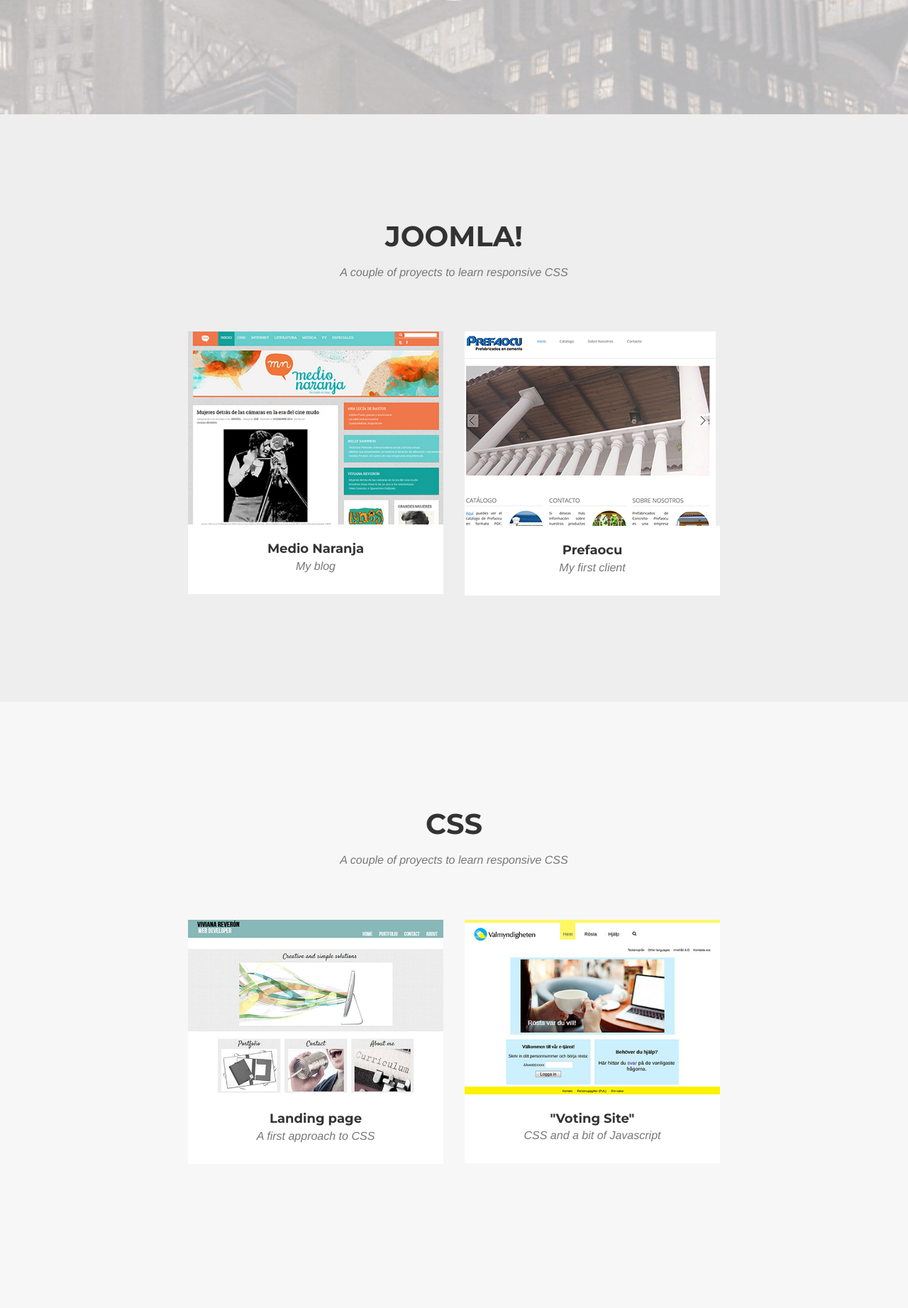
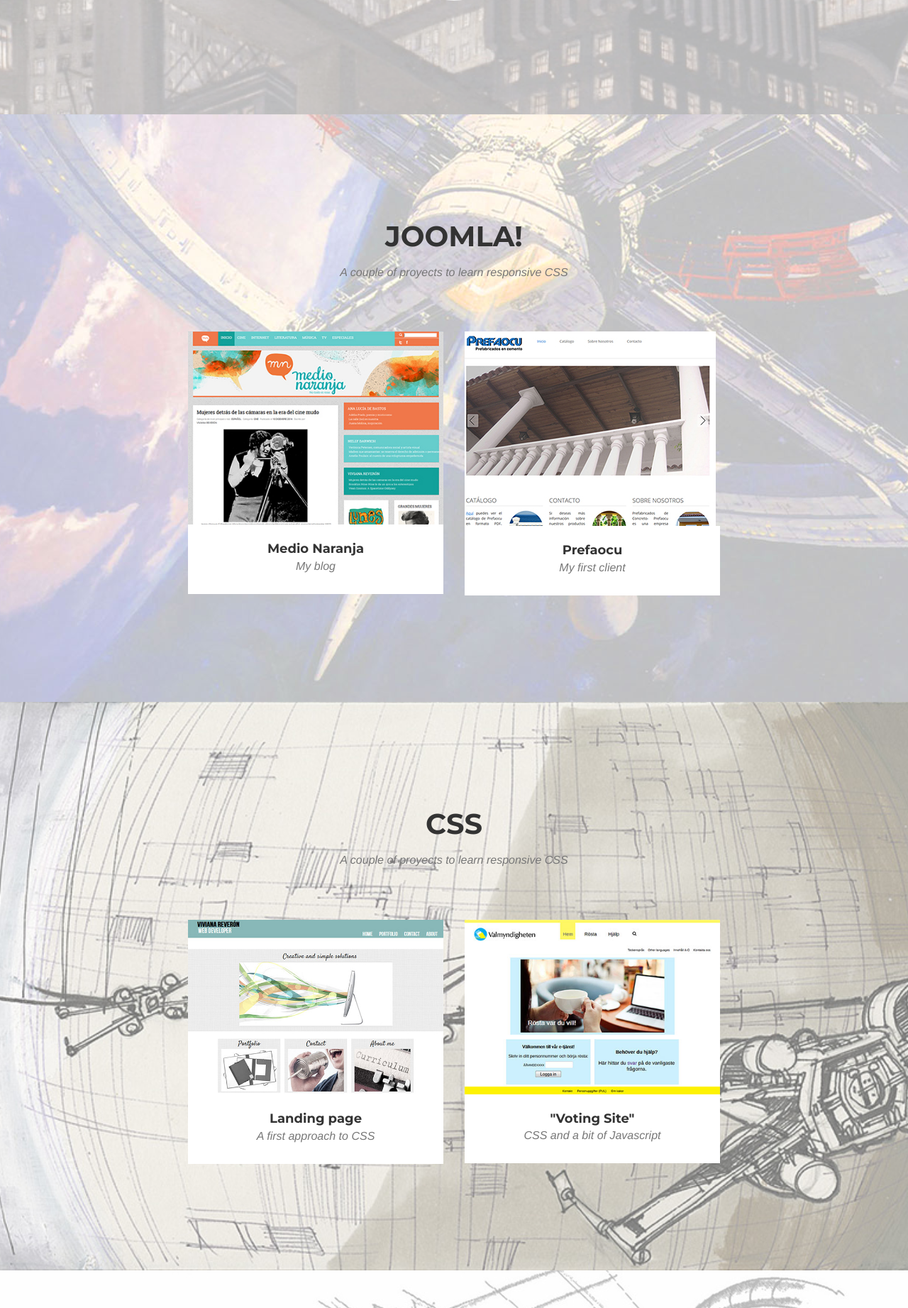
Before and after one commit to vivianareveron/vivianareveron.github.io, a PHP site: page / in a window 1280 px wide. Shown: the part 2517-4360 px from the top of the page at 71% size. Run offline with PHP 8.4, Linux system fonts and the light colour scheme; some libraries are stand-ins or nearby versions; some web fonts are replaced.

Commit message:
Added images

```diff
--- a/css/agency.css
+++ b/css/agency.css
@@ -418,6 +418,16 @@
     z-index: 2;
 }
 
+#portfolio{
+    background-attachment: scroll;
+    background-image: url(../img/StarWarsStoryboard.jpg);
+    background-position: center bottom;
+    background-repeat: none;
+    -webkit-background-size: cover;
+    -moz-background-size: cover;
+    background-size: cover;
+    -o-background-size: cover;
+}
 
 /* Jommla section */
 
@@ -487,8 +497,16 @@
     z-index: 2;
 }
 
+
 #joomla{
-    background-color: #eeeeee;
+    background-attachment: scroll;
+    background-image: url(../img/2001.jpg);
+    background-position: center 35%;
+    background-repeat: none;
+    -webkit-background-size: cover;
+    -moz-background-size: cover;
+    background-size: cover;
+    -o-background-size: cover;
 }
 
 /* Javascript section */
--- a/index.html
+++ b/index.html
@@ -86,7 +86,7 @@
             <div class="intro-text">
                 <div class="intro-lead-in">Viviana Reverón</div>
                 <div class="intro-heading">Web developer with a twist</div>
-                <a href="#about" class="page-scroll btn btn-xl">Start timeline</a>
+                <a href="#about" class="page-scroll btn btn-xl">Start voyage </a>
             </div>
         </div>
     </header>
```
Also changed, not shown: other parts of css/agency.css (+32 -7 lines), img/2001.jpg (added), img/StarWarsStoryboard.jpg (added), img/brazil.png (added), img/braziljpg.jpg (added), img/contact.jpg (added), img/header-bg.jpg (deleted), img/map-image.png (deleted), img/matrix.jpg (added).
